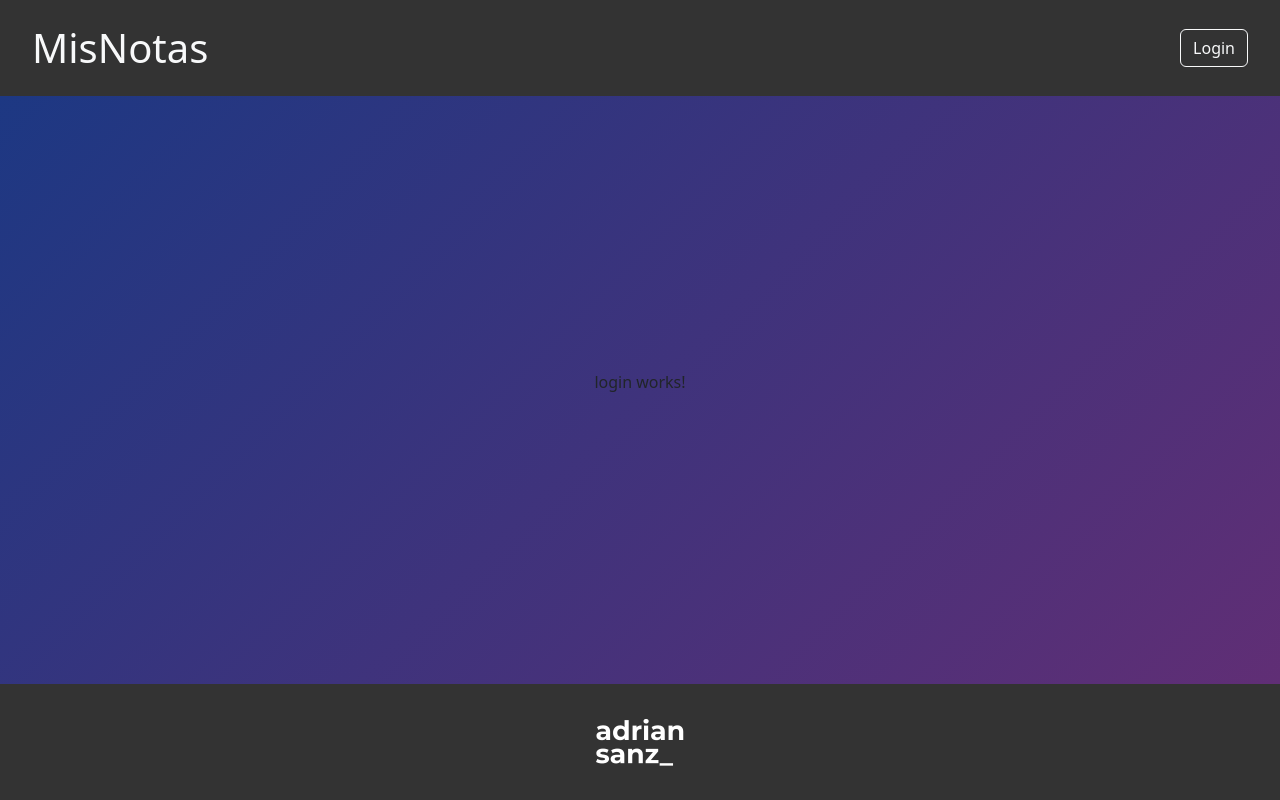
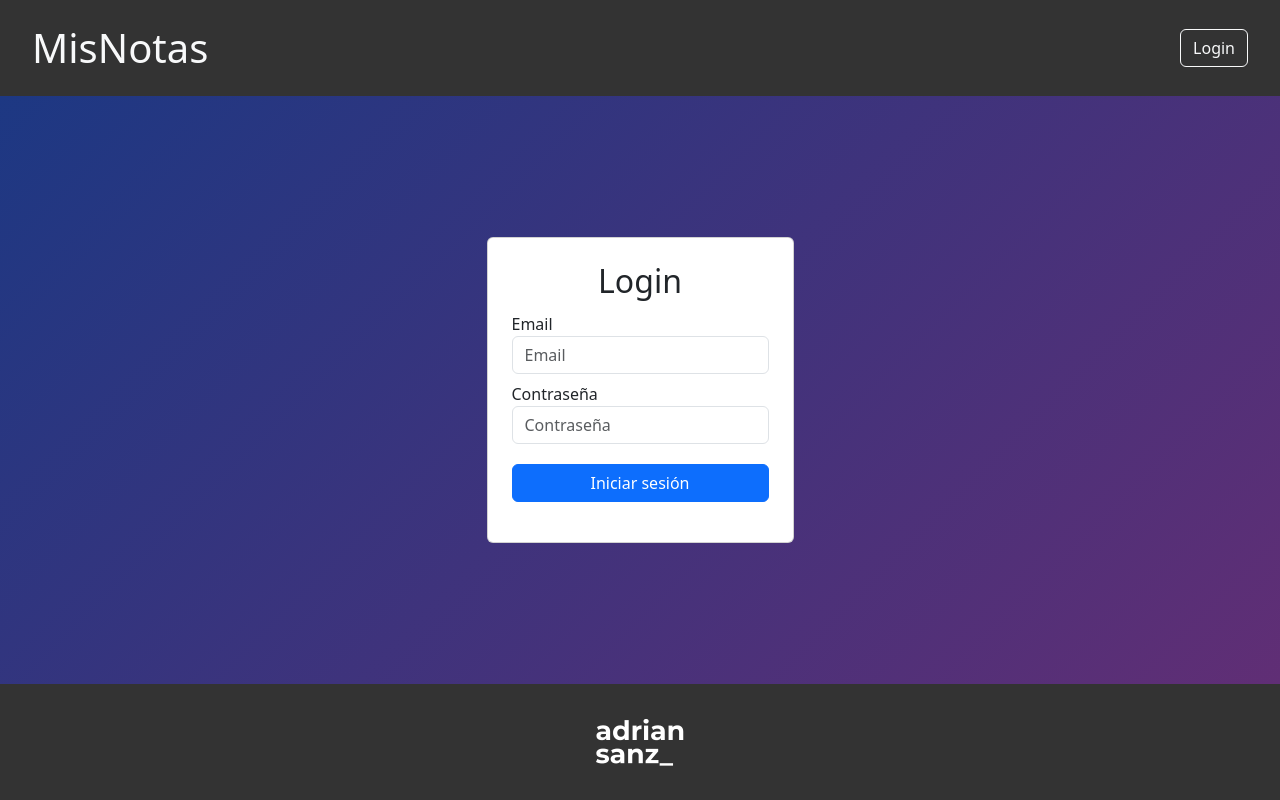
Before and after one commit to adrianssanz/notasFrontend, an Angular app: page /login in a window 1280 px wide. Built offline with nearby package versions, Linux system fonts and the light colour scheme.

Commit message:
Diseñado componente login

```diff
--- a/src/app/components/login/login.component.html
+++ b/src/app/components/login/login.component.html
@@ -1 +1,16 @@
-<p>login works!</p>
+<form class="card p-4">
+    <h2 class="text-center">Login</h2>
+    <div class="form-group my-1">
+      <label for="exampleInputEmail1">Email</label>
+      <input type="email" class="form-control" id="exampleInputEmail1" aria-describedby="emailHelp" placeholder="Email">
+    </div>
+    <div class="form-group my-1">
+      <label for="exampleInputPassword1">Contraseña</label>
+      <input type="password" class="form-control" id="exampleInputPassword1" placeholder="Contraseña">
+    </div>
+    <!--<div class="form-check my-1">
+      <input type="checkbox" class="form-check-input" id="exampleCheck1">
+      <label class="form-check-label" for="exampleCheck1">Check me out</label>
+    </div>-->
+    <button type="submit" class="btn btn-primary my-3">Iniciar sesión</button>
+  </form>
```
